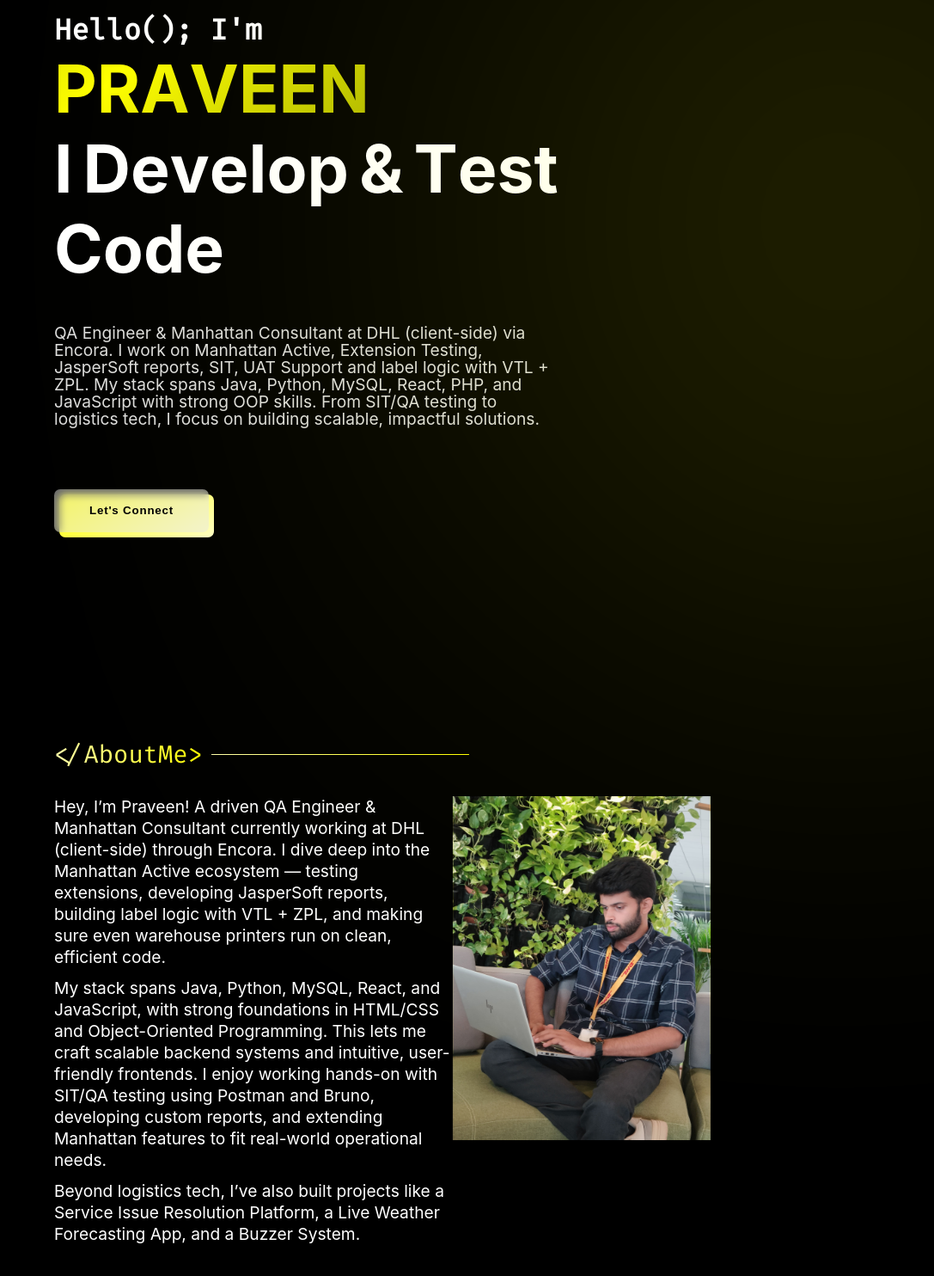
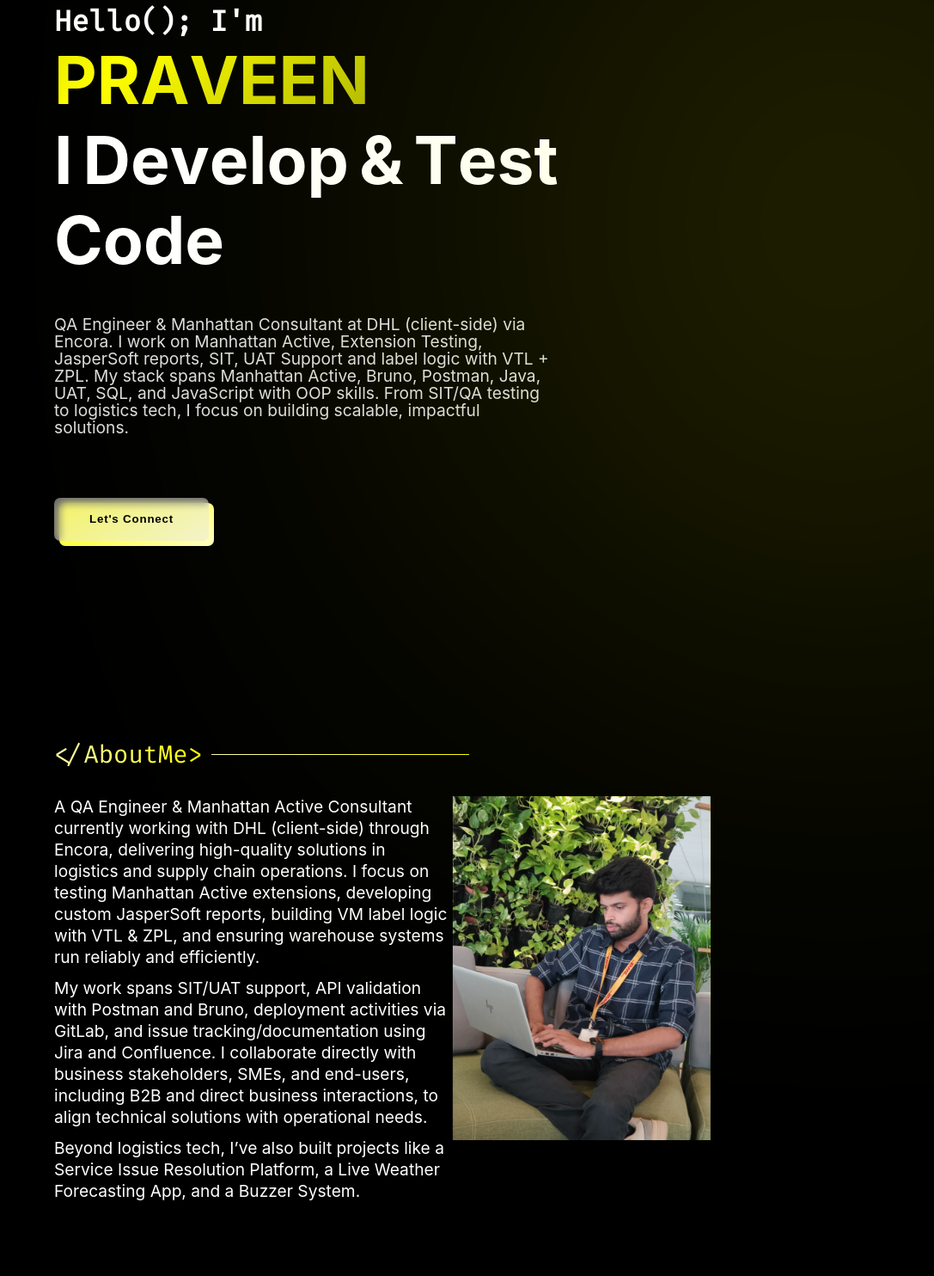
Before and after one commit to praveen1862/Portfolio, a plain HTML site: page index.html in a window 1280 px wide. Shown: the part 142-1626 px from the top of the page at 86% size, without its empty margins (193-1280 px from the left). Drawn offline with nearby package versions, Linux system fonts and the light colour scheme; a web font is replaced by a local one.

Commit message:
index.html

```diff
--- a/index.html
+++ b/index.html
@@ -188,7 +188,7 @@
       <br> <p id="info-para" data-aos="fade-up" data-aos-delay="600">
     QA Engineer & Manhattan Consultant at DHL (client-side) via Encora.
 I work on Manhattan Active, Extension Testing, JasperSoft reports, SIT, UAT Support and label logic with VTL + ZPL.
-My stack spans Java, Python, MySQL, React, PHP, and JavaScript with strong OOP skills.
+My stack spans Manhattan Active, Bruno, Postman, Java, UAT, SQL, and JavaScript with OOP skills.
 From SIT/QA testing to logistics tech, I focus on building scalable, impactful solutions.</p>
 
    <br>
@@ -216,10 +216,10 @@ From SIT/QA testing to logistics tech, I focus on building scalable, impactful s
         <div class="info-dp-section">
           <div class="about-info">
             <p tabindex="0">
-           Hey, I’m Praveen! A driven QA Engineer & Manhattan Consultant currently working at DHL (client-side) through Encora. I dive deep into the Manhattan Active ecosystem — testing extensions, developing JasperSoft reports, building label logic with VTL + ZPL, and making sure even warehouse printers run on clean, efficient code. </p>
+          A QA Engineer & Manhattan Active Consultant currently working with DHL (client-side) through Encora, delivering high-quality solutions in logistics and supply chain operations. I focus on testing Manhattan Active extensions, developing custom JasperSoft reports, building VM label logic with VTL & ZPL, and ensuring warehouse systems run reliably and efficiently.</p>
               <br>
             <p tabindex="0">
-           My stack spans Java, Python, MySQL, React, and JavaScript, with strong foundations in HTML/CSS and Object-Oriented Programming. This lets me craft scalable backend systems and intuitive, user-friendly frontends. I enjoy working hands-on with SIT/QA testing using Postman and Bruno, developing custom reports, and extending Manhattan features to fit real-world operational needs. </p>
+          My work spans SIT/UAT support, API validation with Postman and Bruno, deployment activities via GitLab, and issue tracking/documentation using Jira and Confluence. I collaborate directly with business stakeholders, SMEs, and end-users, including B2B and direct business interactions, to align technical solutions with operational needs. </p>
             <br>
 
             <p tabindex="0">
```
